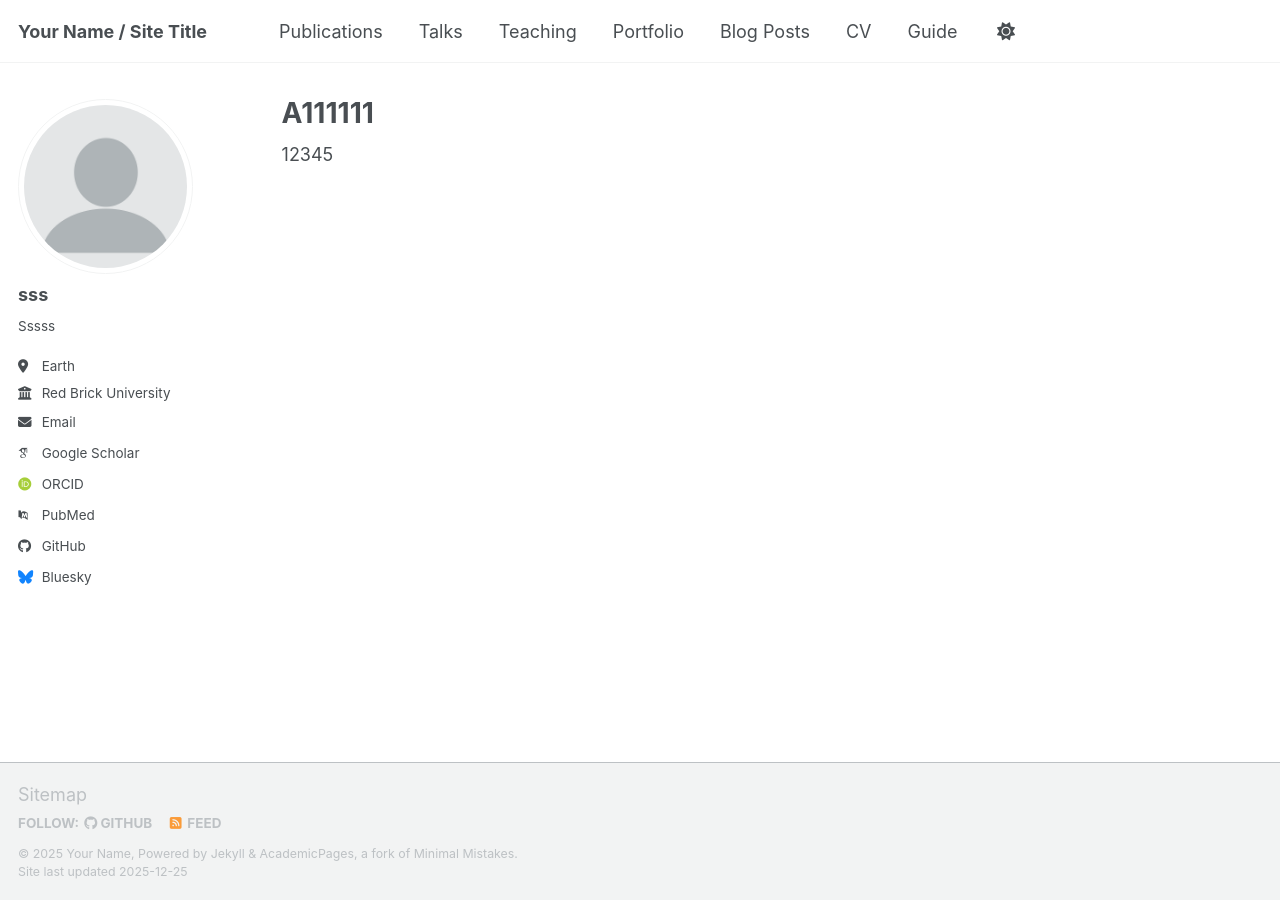
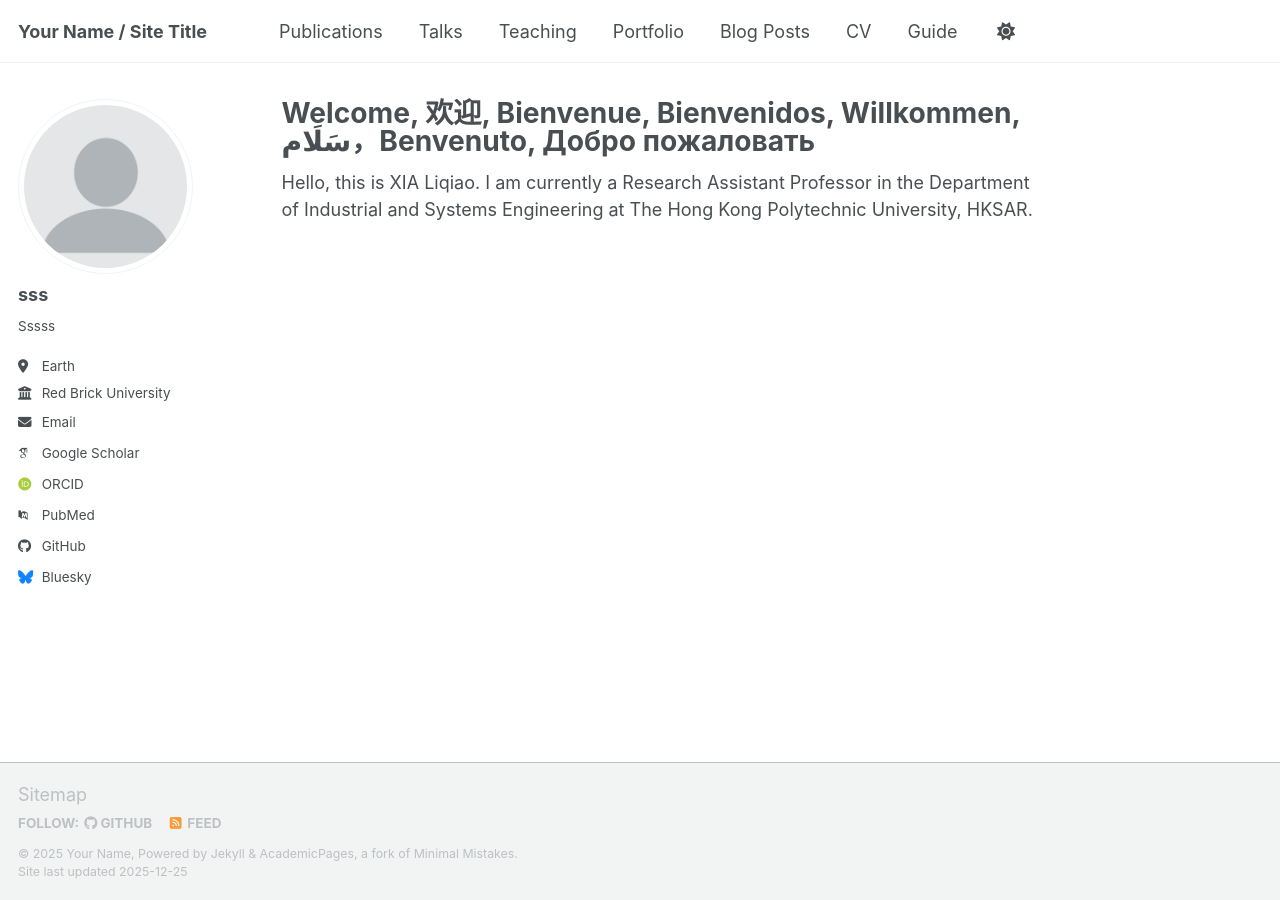
Before and after one commit to rickyqiao/liqiaoxia123, a Jekyll site: the page built from _pages/about.md, in a window 1280 px wide. Built offline with Jekyll 4.4.1, drawn with Linux system fonts in a browser that asks for light colours; some web fonts are replaced; a script bundle is joined from its source files by our own code; library files that are not in the unit come from our copies.

Commit message:
Update about.md

```diff
--- a/_pages/about.md
+++ b/_pages/about.md
@@ -1,10 +1,10 @@
 ---
 permalink: /
-title: "A111111"
+title: "Welcome, 欢迎, Bienvenue, Bienvenidos, Willkommen, سَلَام，Benvenuto, Добро пожаловать"
 author_profile: true
 redirect_from:
   - /about/
   - /about.html
 ---
 
-12345
+Hello, this is XIA Liqiao. I am currently a Research Assistant Professor in the Department of Industrial and Systems Engineering at The Hong Kong Polytechnic University, HKSAR.
```
